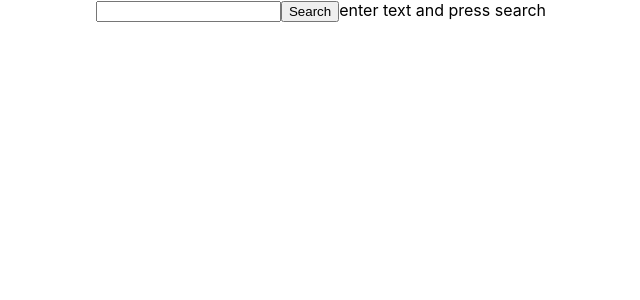
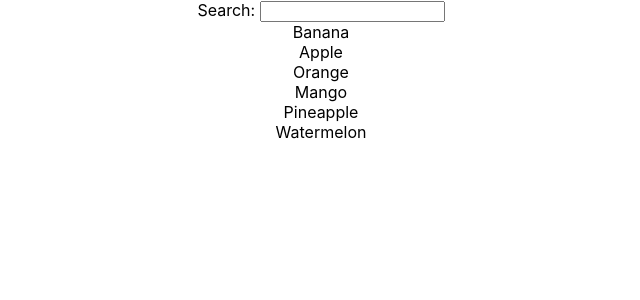
Before and after one commit to GoranAviani/search_filter_in_react, a React (Create React App) app: page / in a window 1280 px wide. Shown: the top 300 px of the page, without its empty margins (319-959 px from the left). Built offline with nearby package versions, Linux system fonts and the light colour scheme.

Commit message:
search_filter_in_react

```diff
--- a/src/Search.js
+++ b/src/Search.js
@@ -3,30 +3,32 @@ import React, {useState} from "react";
 
 const Search = ({data, appDataHandler}) => {
     const [userInput, setUserInput] = useState('')
-    const {filteredResult, setFilteredResult} = useState('')
 
-    const formSubmit = (e) => {
-        e.preventDefault()
-        appDataHandler(filteredResult)
+   const [filterList, setFilterList] = useState(data);
+
+  const handleSearch = (event) => {
+    setUserInput(event.target.value)
+    if (userInput === "") {
+      setFilterList(data);
+      return;
     }
-
-    const inputHandler = (e) => {
-        setUserInput(e.target.value)
-
-         const filteredData = data.filter(
-            (item) =>
-                item.toLowerCase().indexOf(userInput.toLowerCase()) !== -1
-        );
-        setFilteredResult(filteredData)
-    }
-
-    return (
-        <form onSubmit={formSubmit}>
-            <input value={userInput} onChange={inputHandler}/>
-            <button type="submit">Search</button>
-            {filteredResult ? filteredResult : "enter text and press search"}
-        </form>
-    )
+    const filteredValues = data.filter(
+      (item) =>
+        item.toLowerCase().indexOf(userInput.toLowerCase()) !== -1
+    );
+    setFilterList(filteredValues);
+  };
+  return (
+    <div className="app">
+      <div>
+        Search: <input name="query" type="text" value={userInput} onChange={handleSearch} />
+      </div>
+      {filterList &&
+        filterList.map((item) => (
+          <div>{item}</div> //Display each item
+        ))}
+    </div>
+  );
 }
 
 export default Search;
```
